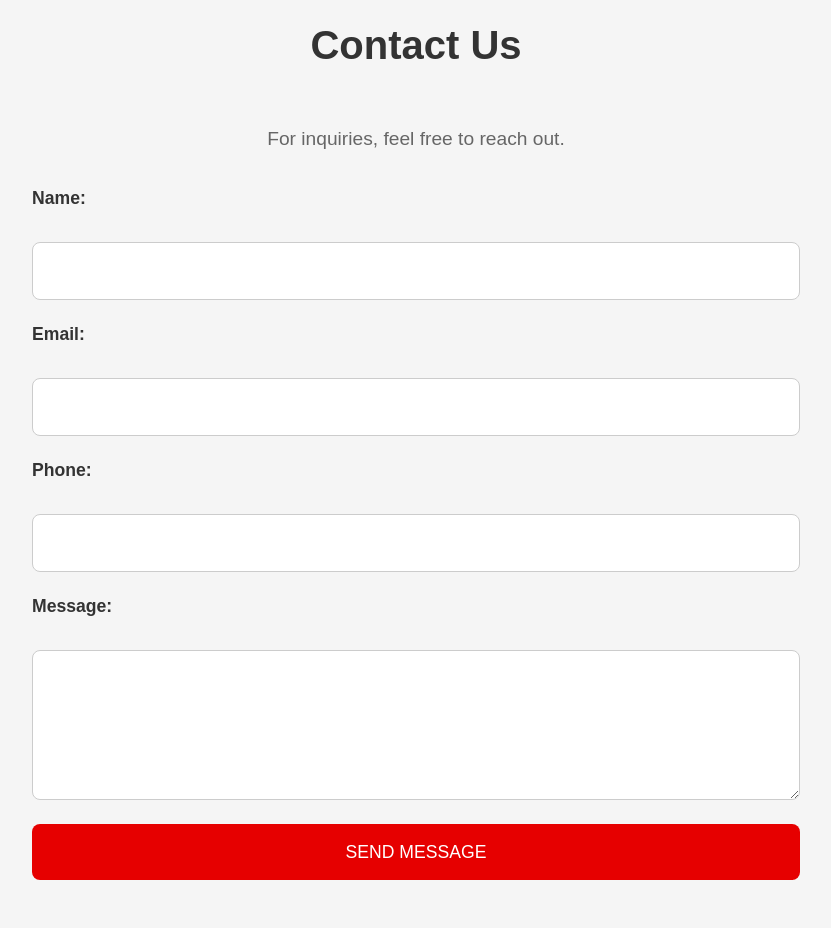
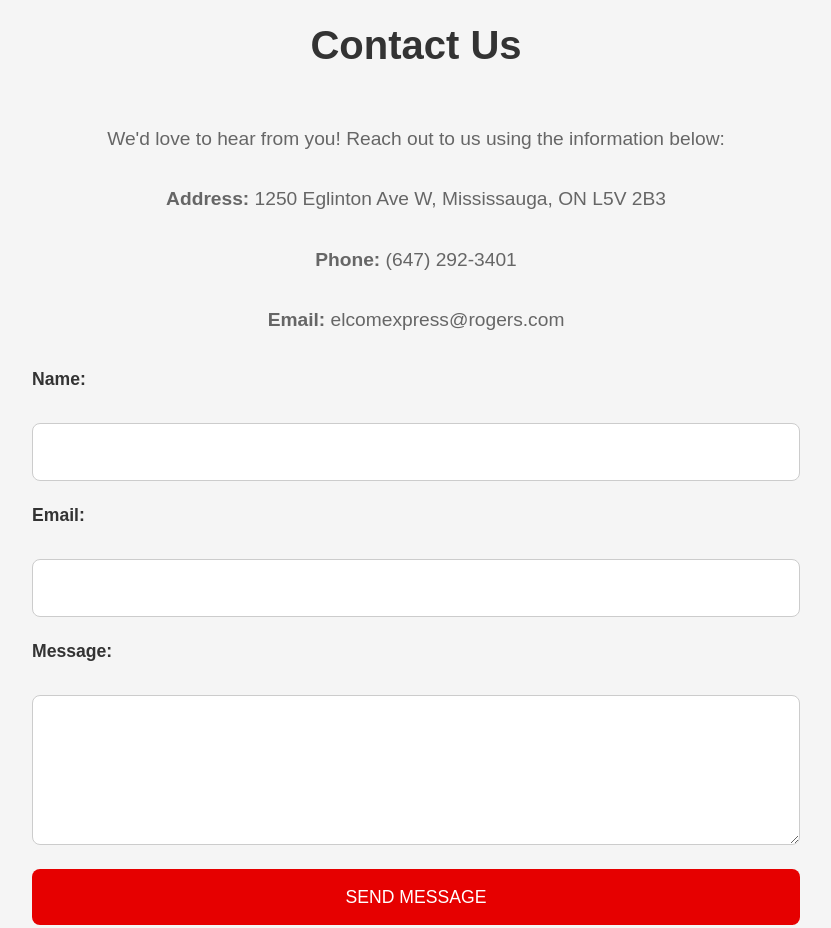
Before and after one commit to paultracz/elcom-express-website, a plain HTML site: page index.html in a window 1280 px wide. Shown: the part 1560-2488 px from the top of the page, without its empty margins (224-1055 px from the left). Drawn offline with Linux system fonts and the light colour scheme.

Commit message:
Refactor featured projects section for improved layout and presentation; enhance contact us section with updated information and styling for better user engagement.

```diff
--- a/index.html
+++ b/index.html
@@ -90,16 +90,18 @@
     <section class="contact-us" id="contact-us">
         <div class="content-wrapper">
             <h2>Contact Us</h2>
-            <p>For inquiries, feel free to reach out.</p>
-            <form id="contact-form" method="POST">
+            <p>We'd love to hear from you! Reach out to us using the information below:</p>
+            <div class="contact-info">
+                <p><strong>Address:</strong> 1250 Eglinton Ave W, Mississauga, ON L5V 2B3</p>
+                <p><strong>Phone:</strong> (647) 292-3401</p>
+                <p><strong>Email:</strong> elcomexpress@rogers.com</p>
+            </div>
+            <form action="submit_form.php" method="post">
                 <label for="name">Name:</label>
                 <input type="text" id="name" name="name" required>
 
                 <label for="email">Email:</label>
                 <input type="email" id="email" name="email" required>
-
-                <label for="phone">Phone:</label>
-                <input type="tel" id="phone" name="phone">
 
                 <label for="message">Message:</label>
                 <textarea id="message" name="message" required></textarea>
```
Lines whose indentation alone changed are shown as unchanged.
